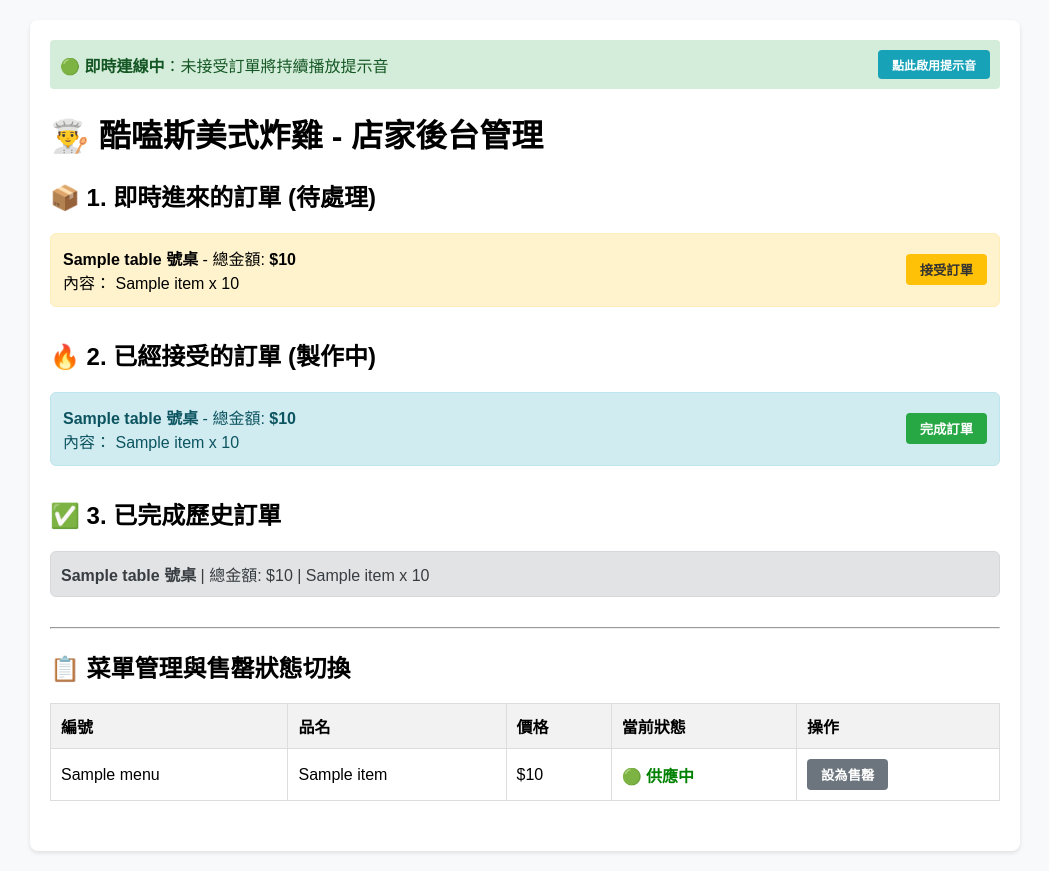
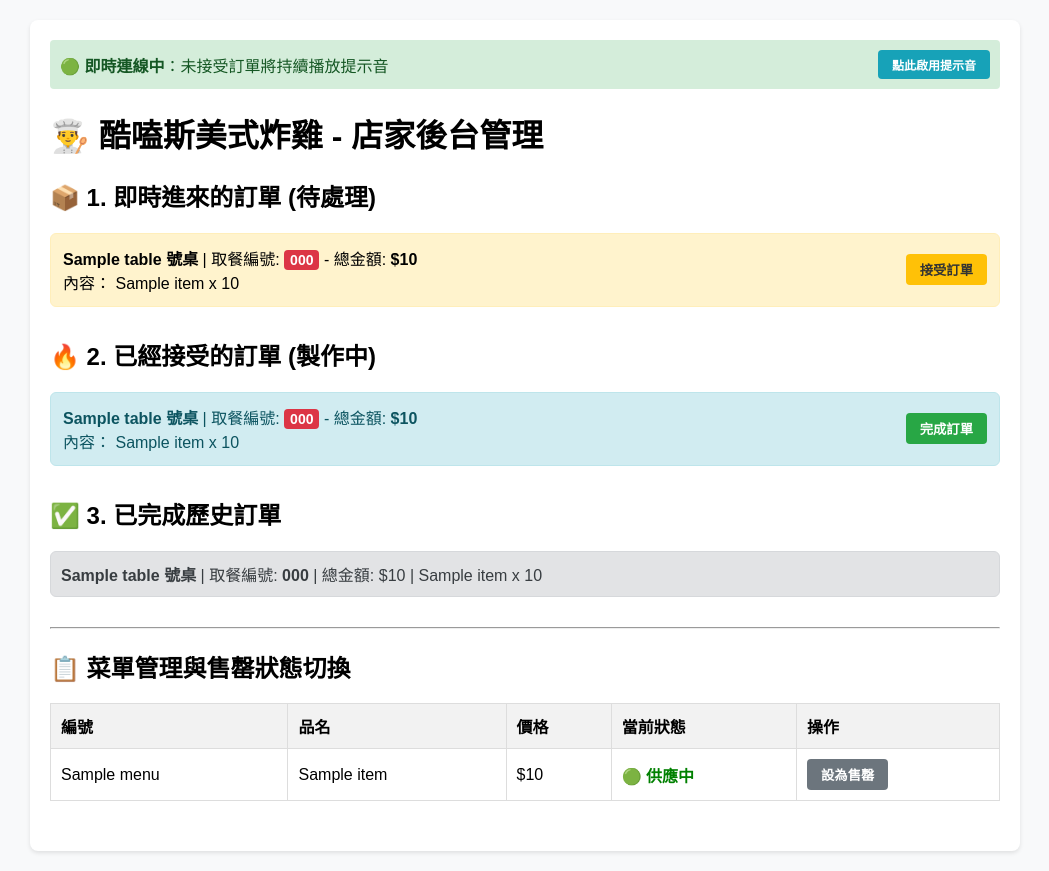
Before and after one commit to a125522982-lab/qr-order-system, a Flask app: template qr_order_system/templates/admin.html in a window 1280 px wide. Shown: the whole page, without its empty margins (115-1164 px from the left). Run offline with Flask 3, Linux system fonts and the light colour scheme; the template is opened without the code that fills it: most values are stand-ins (such as "Sample title", 1, 10 or a date in 2020).

Commit message:
Update admin.html

```diff
--- a/qr_order_system/templates/admin.html
+++ b/qr_order_system/templates/admin.html
@@ -20,6 +20,7 @@
         .accepted-card { background: #d1ecf1; border: 1px solid #bee5eb; padding: 12px; border-radius: 6px; margin-bottom: 10px; display: flex; justify-content: space-between; align-items: center; color: #0c5460; }
         .completed-card { background: #e2e3e5; border: 1px solid #d6d8db; padding: 10px; border-radius: 6px; margin-bottom: 8px; color: #383d41; }
         .status-bar { background: #d4edda; color: #155724; padding: 10px; border-radius: 4px; margin-bottom: 15px; display: flex; justify-content: space-between; align-items: center; }
+        .badge-phone { background: #dc3545; color: white; padding: 2px 6px; border-radius: 4px; font-weight: bold; font-size: 14px; }
     </style>
 </head>
 <body>
@@ -41,7 +42,7 @@
                 {% for order in orders %}
                     <div class="order-card" id="order-{{ order.id }}">
                         <div>
-                            <b>{{ order.table }} 號桌</b> - 總金額: <b>${{ order.total }}</b><br>
+                            <b>{{ order.table }} 號桌</b> | 取餐編號: <span class="badge-phone">{{ order.phone_last4 }}</span> - 總金額: <b>${{ order.total }}</b><br>
                             內容：
                             {% if order.food_list is iterable and order.food_list is not string %}
                                 {% for item in order.food_list %}
@@ -70,7 +71,7 @@
                 {% for order in accepted_orders %}
                     <div class="accepted-card">
                         <div>
-                            <b>{{ order.table }} 號桌</b> - 總金額: <b>${{ order.total }}</b><br>
+                            <b>{{ order.table }} 號桌</b> | 取餐編號: <span class="badge-phone">{{ order.phone_last4 }}</span> - 總金額: <b>${{ order.total }}</b><br>
                             內容：
                             {% if order.food_list is iterable and order.food_list is not string %}
                                 {% for item in order.food_list %}
@@ -98,7 +99,7 @@
             {% if completed_orders %}
                 {% for order in completed_orders %}
                     <div class="completed-card">
-                        <b>{{ order.table }} 號桌</b> | 總金額: ${{ order.total }} |
+                        <b>{{ order.table }} 號桌</b> | 取餐編號: <b>{{ order.phone_last4 }}</b> | 總金額: ${{ order.total }} |
                         {% if order.food_list is iterable and order.food_list is not string %}
                             {% for item in order.food_list %}
                                 {{ item.name }} x {{ item.quantity }}{% if not loop.last %}, {% endif %}
@@ -205,7 +206,6 @@
         } catch (err) {}
     }, 3000);
 
-    // 切換售罄狀態
     function toggleSoldOut(itemId) {
         fetch('/api/menu/toggle_soldout', {
             method: 'POST',
```
